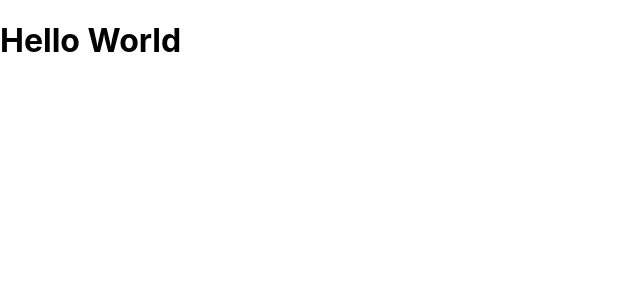
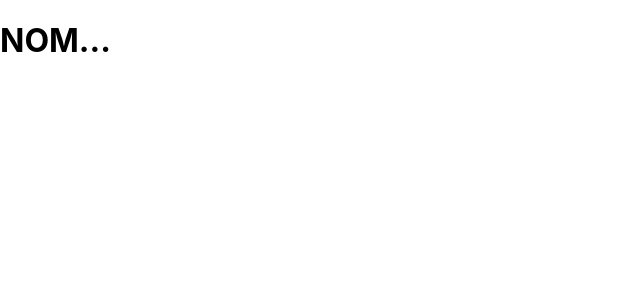
Before and after one commit to JessFisk/CN-FinalProject-FrontEnd, a React (Create React App) app: page / in a window 1280 px wide. Shown: the top 300 px of the page, without its empty margins (0-640 px from the left). Built offline with nearby package versions, Linux system fonts and the light colour scheme.

Commit message:
used react router for pages

```diff
--- a/package.json
+++ b/package.json
@@ -8,6 +8,7 @@
     "@testing-library/user-event": "^13.5.0",
     "react": "^18.2.0",
     "react-dom": "^18.2.0",
+    "react-router-dom": "^6.9.0",
     "react-scripts": "5.0.1",
     "web-vitals": "^2.1.4"
   },
--- a/src/App.js
+++ b/src/App.js
@@ -1,12 +1,23 @@
 
 import './App.css';
+import { BrowserRouter, Route, Routes } from 'react-router-dom';
+import CheckoutPage from "./pages/checkoutPage/CheckoutPage"
+import LandingPage from "./pages/landingPage/LandingPage"
+import ContactPage from "./pages/contactPage/ContactPage"
 // import {useState, useEffect} from "react";
 
-function App() {
+const App = () => {
   return (
-    <div className="App">
-      <h1> Hello World</h1>
-    </div>
+    <BrowserRouter>
+
+
+  <Routes>
+    <Route path="/" element={<LandingPage/>}></Route>
+    <Route path="/checkout" element={<CheckoutPage/>}></Route>
+    <Route path="/contact" element={<ContactPage/>}></Route>
+  </Routes>
+
+</BrowserRouter>
   );
 }
 
--- /dev/null
+++ b/src/pages/checkoutPage/CheckoutPage.js
@@ -0,0 +1,16 @@
+
+const CheckoutPage = (props) => {
+
+    return (
+        <div>
+            <h1> Checkout </h1>
+        </div>
+    )
+}
+
+
+
+
+
+
+export default CheckoutPage;
--- /dev/null
+++ b/src/pages/contactPage/ContactPage.js
@@ -0,0 +1,16 @@
+
+const ContactPage = (props) => {
+
+    return (
+        <div>
+            <h1> Contact Us </h1>
+        </div>
+    )
+}
+
+
+
+
+
+
+export default ContactPage;
--- /dev/null
+++ b/src/pages/landingPage/LandingPage.js
@@ -0,0 +1,18 @@
+
+
+
+const LandingPage = (props) => {
+
+    return (
+        <div>
+            <h1> NOM... </h1>
+        </div>
+    )
+}
+
+
+
+
+
+
+export default LandingPage;
```
Also changed, not shown: src/components/contactPage/ContactPage.js (deleted), src/pages/checkoutPage/CheckoutPage.css (added), src/pages/contactPage/ContactPage.css (added), src/pages/landingPage/LandingPage.css (added), 1 other file (tests, documents, lock files or other folders).
